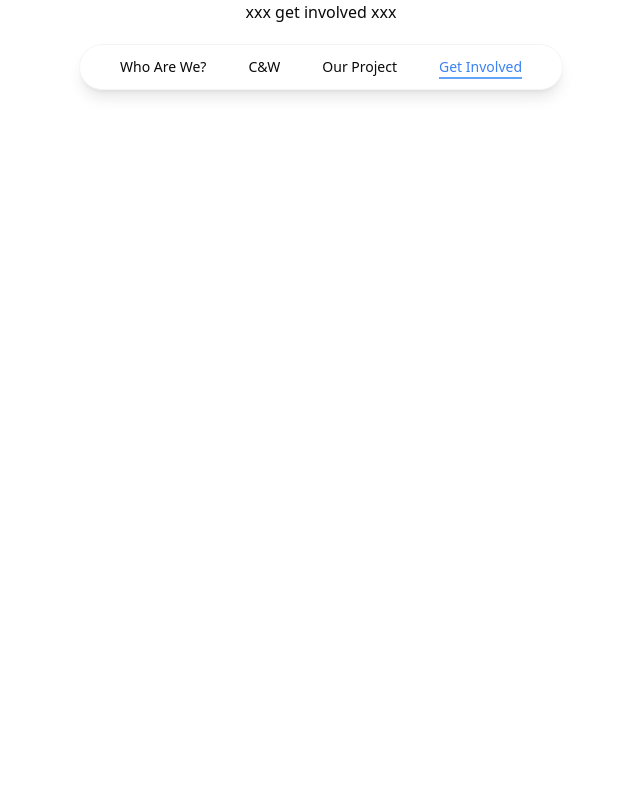
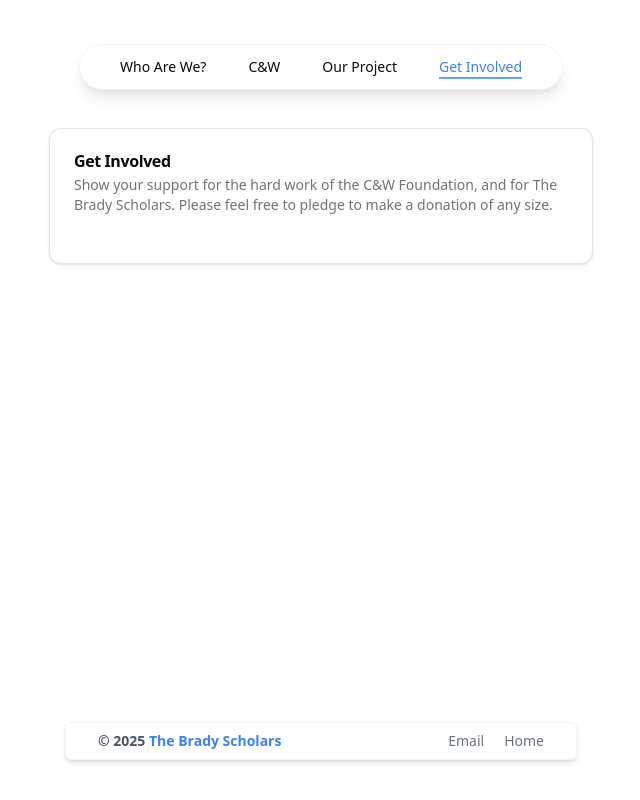
Before and after one commit to bradyscholars/brady16site, a Next.js app: page /get-involved in a window 1280 px wide. Shown: the whole page, without its empty margins (319-959 px from the left). Built offline with nearby package versions, Linux system fonts and the light colour scheme.

Commit message:
microsave

```diff
--- a/src/app/get-involved/page.js
+++ b/src/app/get-involved/page.js
@@ -1,9 +1,15 @@
+import Footer from '@/components/Footer'
+import GetInvolvedForm from '@/components/GetInvolvedForm'
 import React from 'react'
 
 const GetInvolvedPage = () => {
   return (
-    <div className='w-full flex flex-col items-center'>
-        xxx get involved xxx
+    <div className='w-full min-h-screen flex flex-col items-center px-24 py-32 relative'>
+
+      <GetInvolvedForm />
+
+      <Footer />
+
     </div>
   )
 }
```
